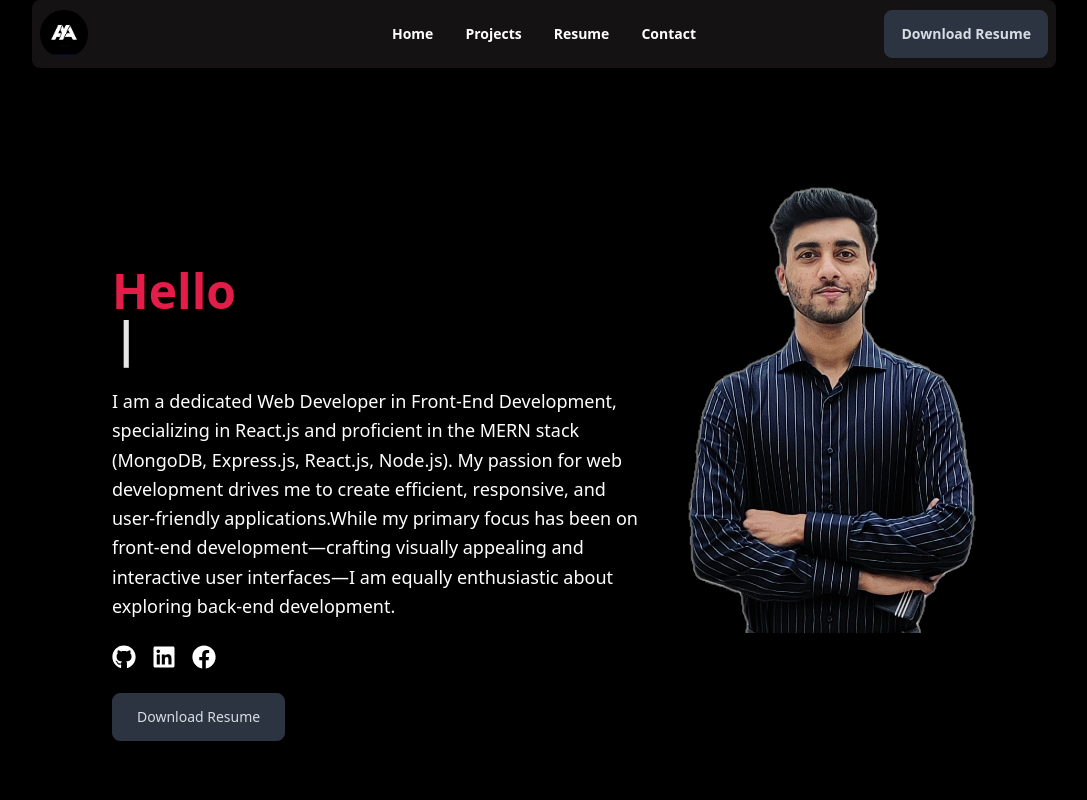
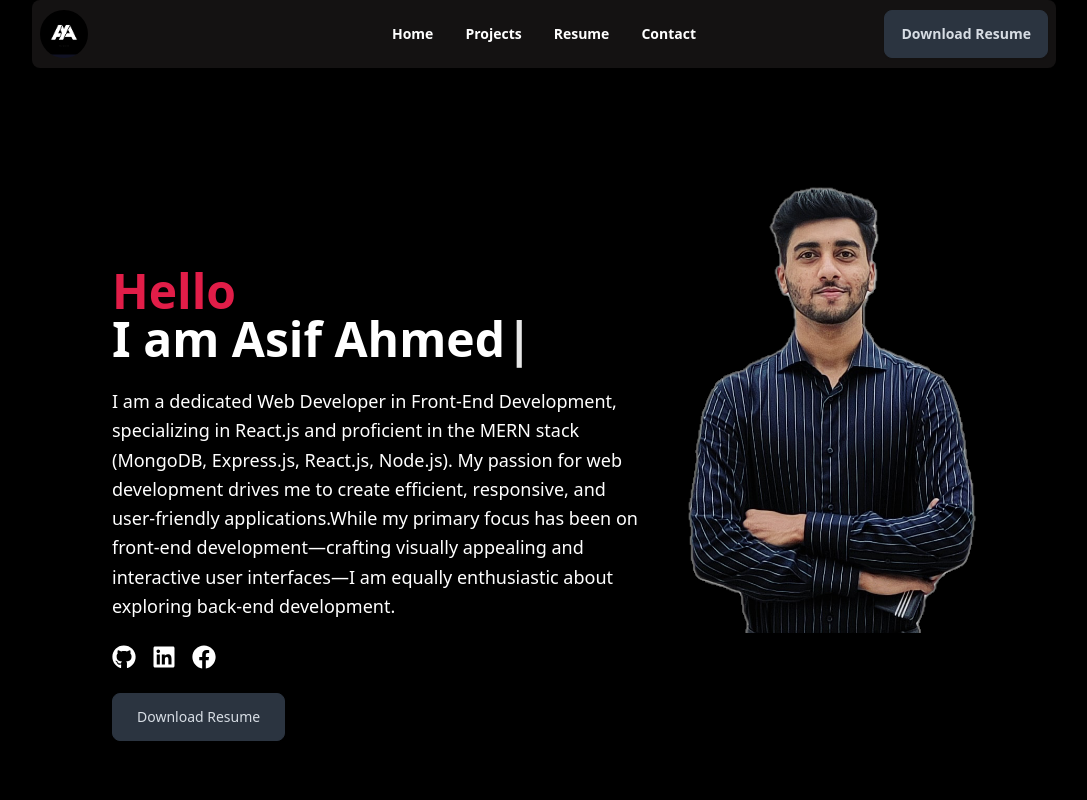
Before and after one commit to asifahmed1810/protfolio, a React (Vite) app: page / in a window 1280 px wide. Shown: the top 800 px of the page, without its empty margins (96-1183 px from the left). Built offline with nearby package versions, Linux system fonts and the light colour scheme.

Commit message:
Update header section

```diff
--- a/src/components/Header.jsx
+++ b/src/components/Header.jsx
@@ -28,12 +28,12 @@ const Header = () => {
             <span className="text-rose-600">Hello</span>
             <br />
             <Typewriter
-              options={{ loop: true }}
+
               onInit={(typewriter) => {
                 typewriter
                   .typeString("I am Asif Ahmed")
                   .pauseFor(2500)
-                  .deleteAll()
+
                   .pauseFor(1000)
                   .start();
               }}
```
